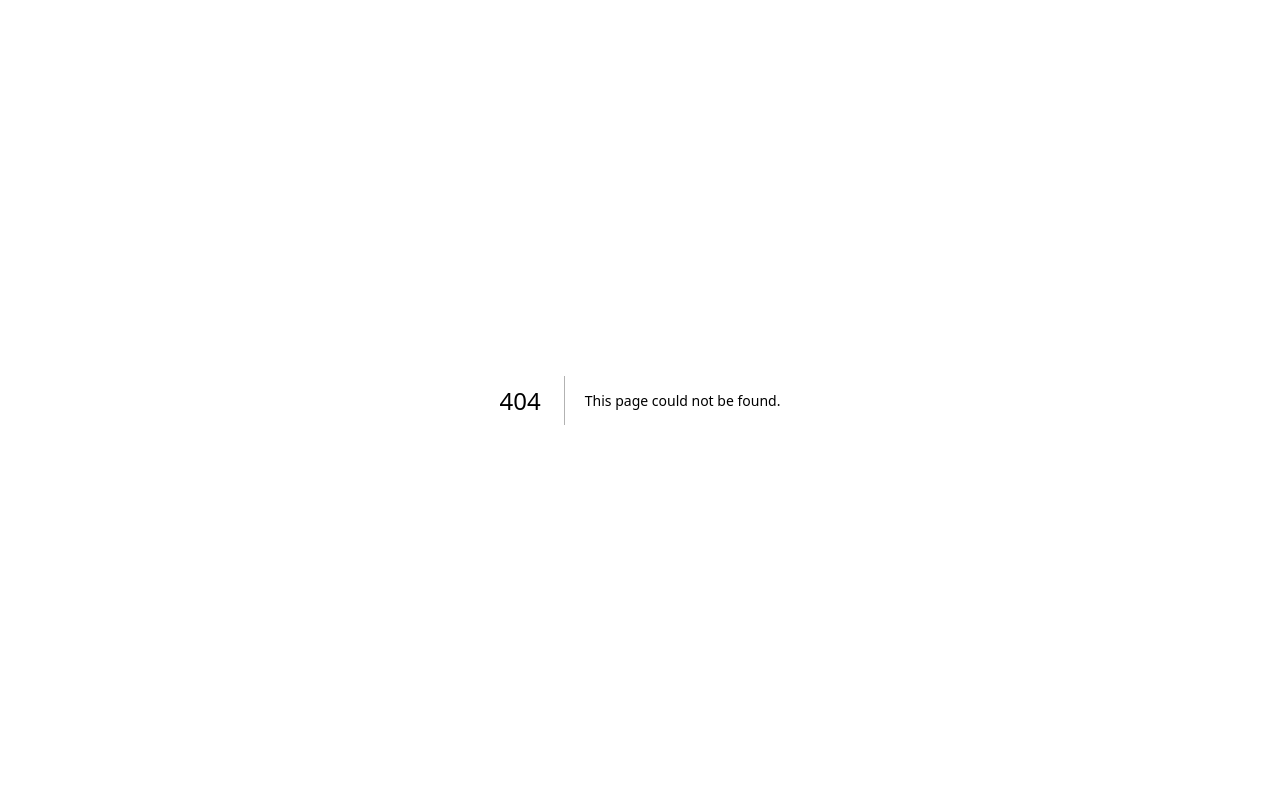
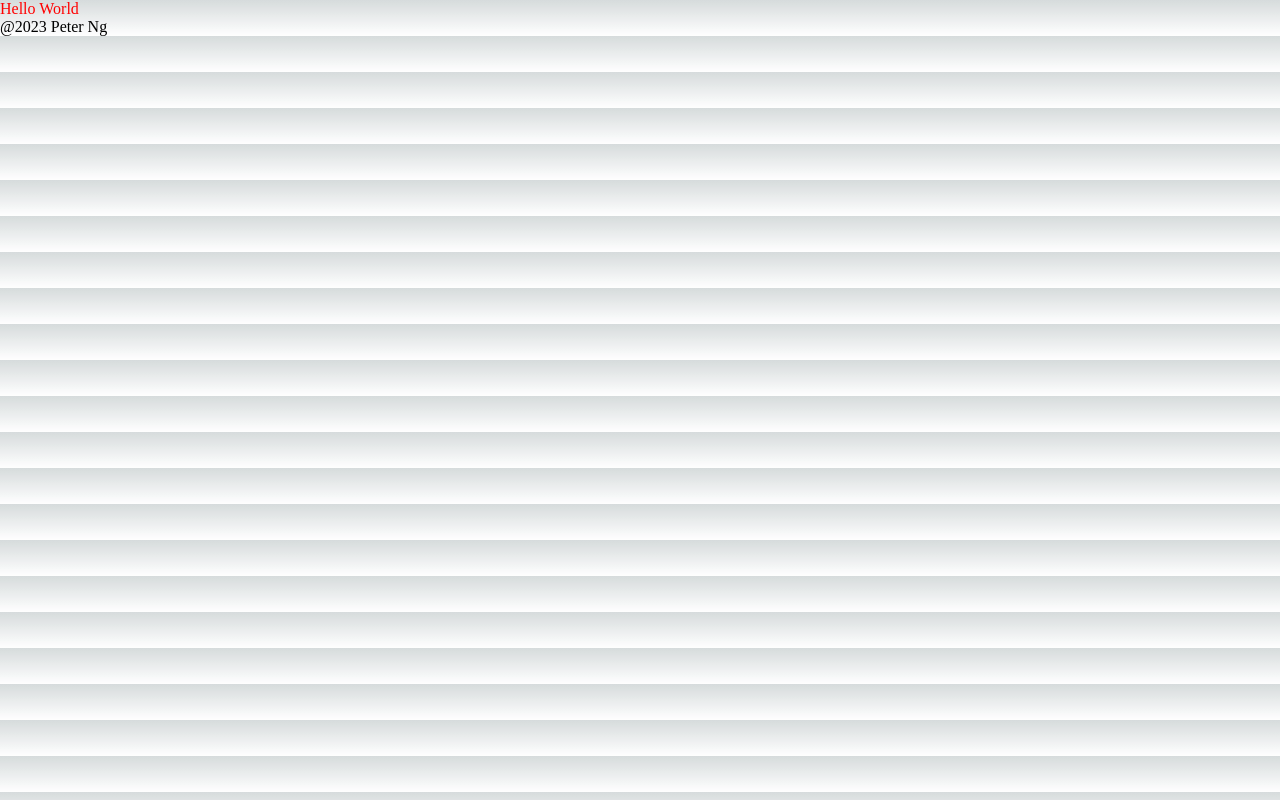
Before and after one commit to peterng2036/discover-coffee-stores, a Next.js app: page /hello in a window 1280 px wide. Before the commit this address had no page. Built offline with nearby package versions, Linux system fonts and the light colour scheme.

Commit message:
init commit

```diff
--- a/pages/_app.tsx
+++ b/pages/_app.tsx
@@ -1,6 +1,14 @@
-import '@/styles/globals.css'
-import type { AppProps } from 'next/app'
+import "@/styles/globals.css";
+import type { AppProps } from "next/app";
+import { Fragment } from "react";
 
 export default function App({ Component, pageProps }: AppProps) {
-  return <Component {...pageProps} />
+  return (
+    <Fragment>
+      <Component {...pageProps} />
+      <footer>
+        <p>@2023 Peter Ng</p>
+      </footer>
+    </Fragment>
+  );
 }
--- /dev/null
+++ b/pages/hello.js
@@ -0,0 +1,7 @@
+import styles from "../styles/hello.module.css";
+
+const Hello = () => {
+  return <div className={styles.container}>Hello World</div>;
+};
+
+export default Hello;
--- /dev/null
+++ b/pages/world.js
@@ -0,0 +1,5 @@
+const Hello = () => {
+    return <div>Worldasdasdasdasd</div>;
+  };
+
+  export default Hello;
--- /dev/null
+++ b/styles/Hello.module.css
@@ -0,0 +1,3 @@
+.container {
+    color: red;
+}
```
